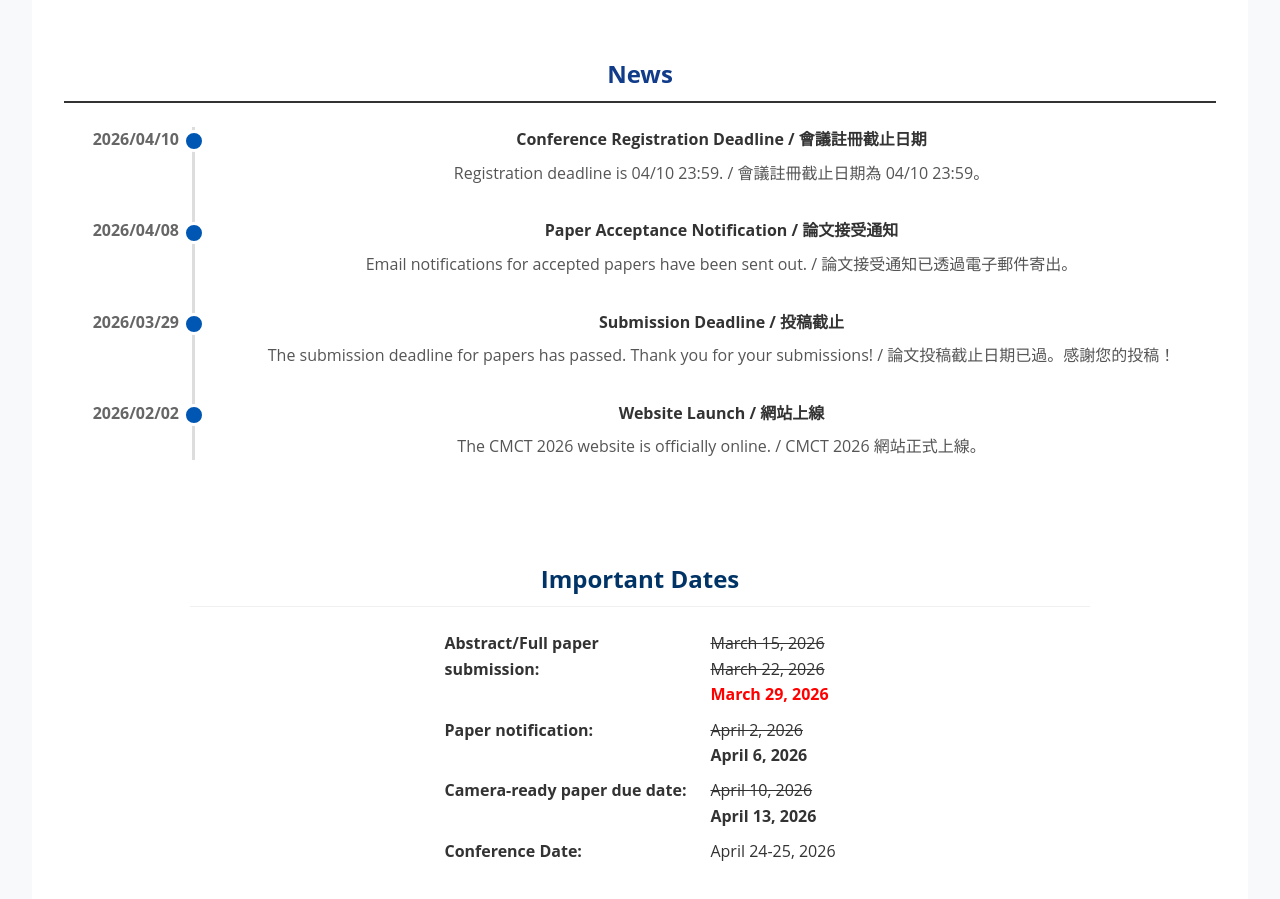
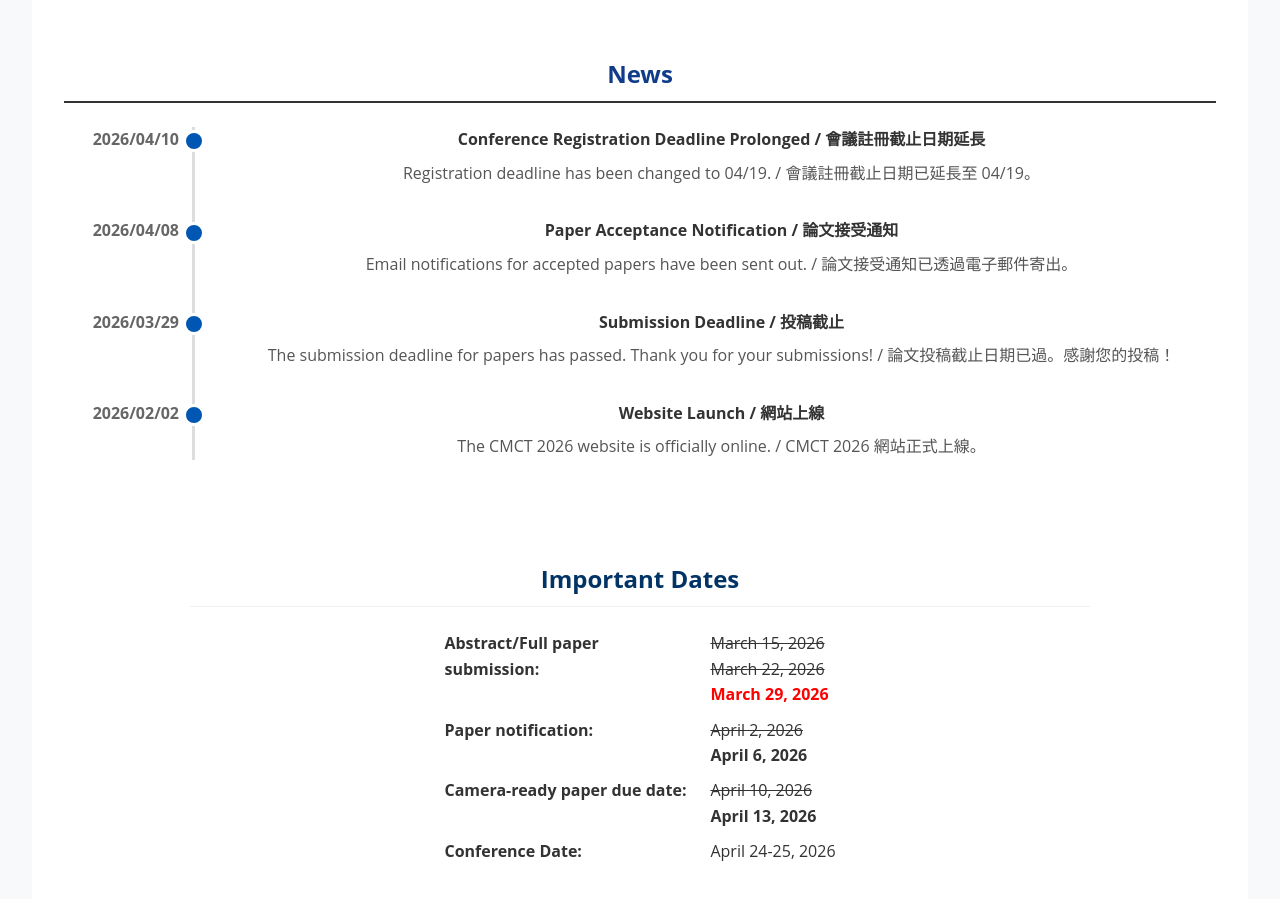
Before and after one commit to cmct-2026/cmct-2026.github.io, a React (Vite) app: page /invited-presentations in a window 1280 px wide. Shown: the part 1360-2259 px from the top of the page. Built offline with nearby package versions, Linux system fonts and the light colour scheme.

Commit message:
[Update] prolonged registration deadline

```diff
--- a/src/components/NewsTimeline.jsx
+++ b/src/components/NewsTimeline.jsx
@@ -3,8 +3,8 @@
 const newsData = [
     {
         date: '2026/04/10',
-        title: 'Conference Registration Deadline / 會議註冊截止日期',
-        content: 'Registration deadline is 04/10 23:59. / 會議註冊截止日期為 04/10 23:59。'
+        title: 'Conference Registration Deadline Prolonged / 會議註冊截止日期延長',
+        content: 'Registration deadline has been changed to 04/19. / 會議註冊截止日期已延長至 04/19。'
     },
     {
         date: '2026/04/08',
--- a/src/pages/Registration.jsx
+++ b/src/pages/Registration.jsx
@@ -20,10 +20,10 @@
                     boxSizing: 'border-box'
                 }}>
                     <p style={{ margin: 0, fontSize: '1.1rem', color: '#003366', fontWeight: 'bold' }}>
-                        Registration Due: April 10, 23:59
+                        Registration Due: April 19, 23:59
                     </p>
                     <p style={{ margin: '5px 0 0 0', fontSize: '1rem', color: '#003366', fontWeight: 'bold' }}>
-                        報名截止日期：4月10日 23:59
+                        報名截止日期：4月19日 23:59
                     </p>
                 </div>
 
```
